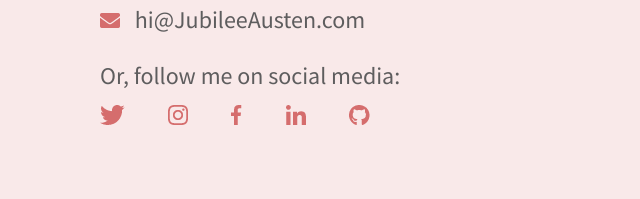
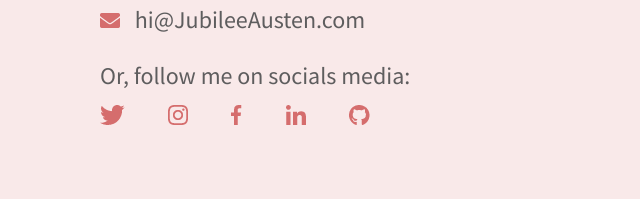
Before and after one commit to Classied/Jubilee-Austen-static, a plain HTML site: page index.html in a window 1280 px wide. Shown: the part 2292-2491 px from the top of the page, 640-1280 px from the left. Drawn offline with Linux system fonts and the light colour scheme.

Commit message:
Revised typo

```diff
--- a/index.html
+++ b/index.html
@@ -96,7 +96,7 @@
                 <a href="mailto:me@jubileeausten.com"><img src="img/envelope.png" alt="email icon" id="envelope-icon">
                     hi@JubileeAusten.com</a>
 
-                <h3 id="socialmedia-header">Or, follow me on social media:</h3>
+                <h3 id="socialmedia-header">Or, follow me on socials media:</h3>
                 <ul>
                     <li><a href="https://twitter.com/?lang=en"><img src="img/twitter.png" alt="Twitter logo"></a></li>
                     <li><a href="https://www.instagram.com/?hl=en"><img src="img/instagram.png"
```
